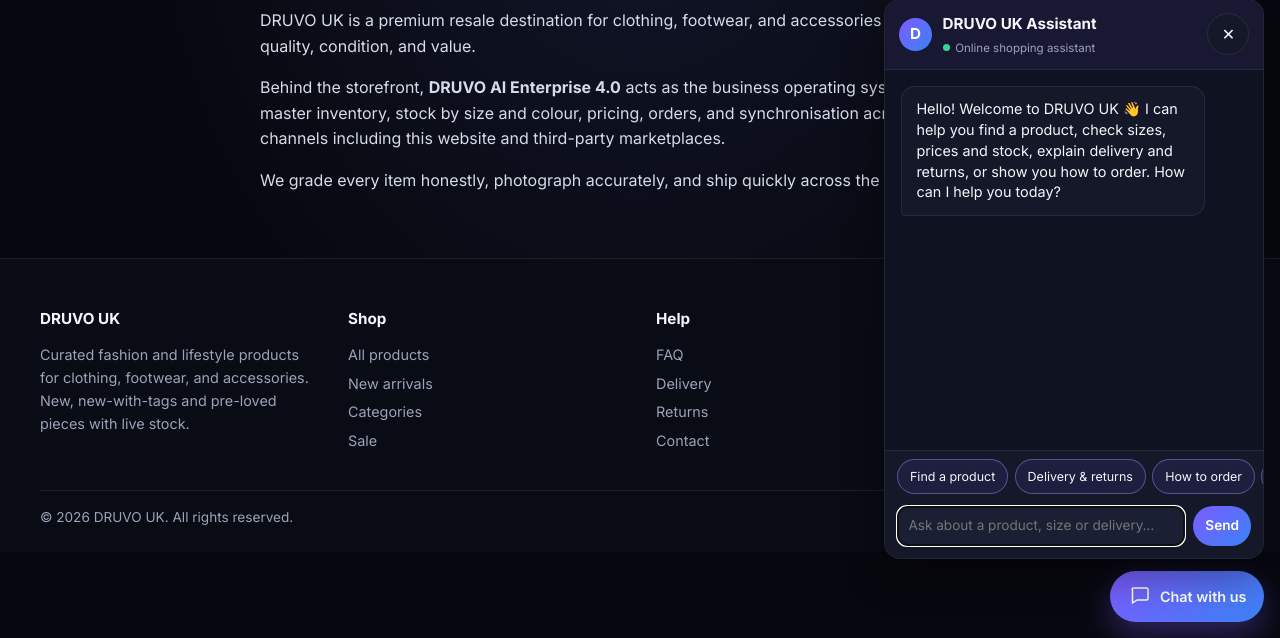
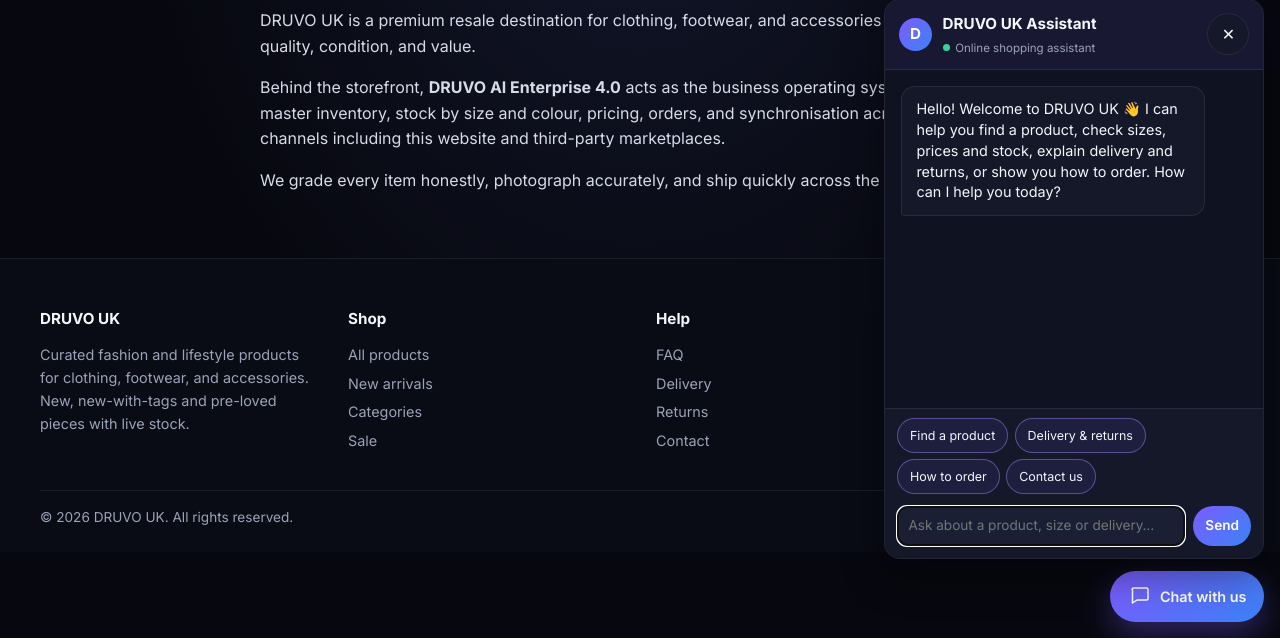
Before and after one commit to druvouk-collab/druvo-uk-website, a FastAPI app: page /about in a window 1280 px wide, after a click on "Chat with us". Shown: the part 162-800 px from the top of the page. Run offline with FastAPI, Linux system fonts and the light colour scheme.

Commit message:
Wrap chat quick buttons and keep card buttons unstyled by link rule
Co-Authored-By: Claude Opus 5.5 <noreply@anthropic.com>

```diff
--- a/static/css/druvo.css
+++ b/static/css/druvo.css
@@ -671,10 +671,10 @@ button, input, select, textarea { font: inherit; }
 .druvo-chat-bubble ul, .druvo-chat-bubble ol { margin: 0.35rem 0 0; padding-left: 1.15rem; display: grid; gap: 0.3rem; }
 .druvo-chat-bubble--assistant { border-bottom-left-radius: 4px; }
 .druvo-chat-bubble--user { border-bottom-right-radius: 4px; }
-.druvo-chat-bubble--assistant a { color: #a78bfa; text-decoration: underline; text-underline-offset: 2px; overflow-wrap: anywhere; }
+.druvo-chat-bubble--assistant a:not(.btn) { color: #a78bfa; text-decoration: underline; text-underline-offset: 2px; overflow-wrap: anywhere; }
 .druvo-chat-bubble--user a { color: #fff; }
 .druvo-chat-quick {
-  display: flex; gap: 0.4rem; padding: 0.55rem 0.75rem 0; overflow-x: auto; flex-shrink: 0;
+  display: flex; flex-wrap: wrap; gap: 0.4rem; padding: 0.55rem 0.75rem 0; flex-shrink: 0;
   scrollbar-width: none; background: var(--bg-card); border-top: 1px solid var(--border);
 }
 .druvo-chat-quick::-webkit-scrollbar { display: none; }
```
